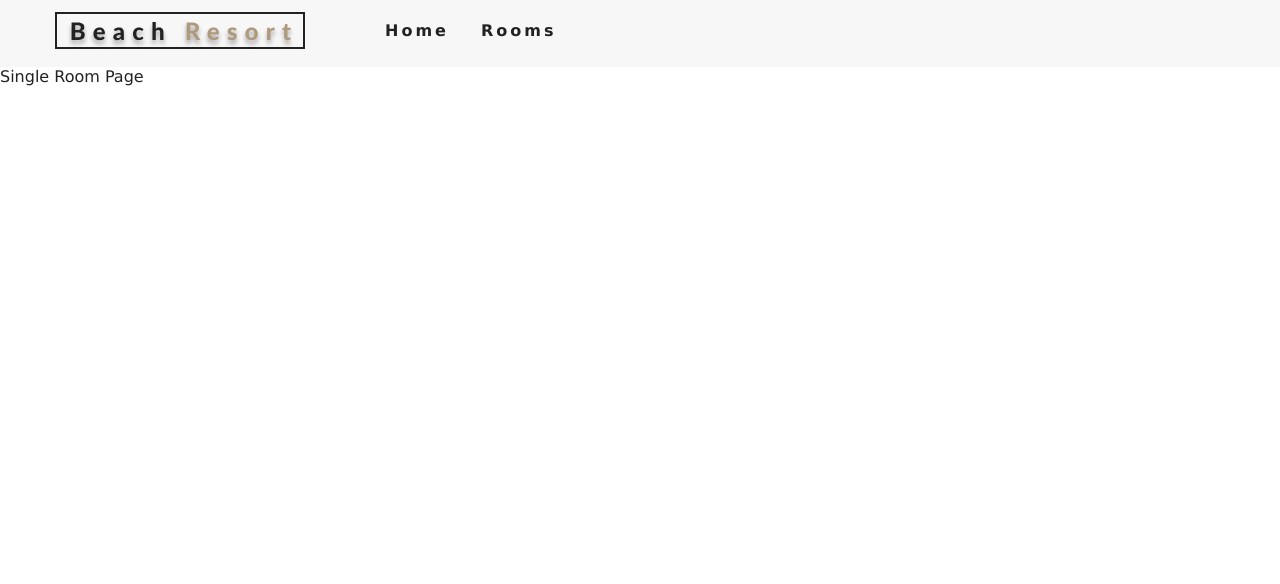
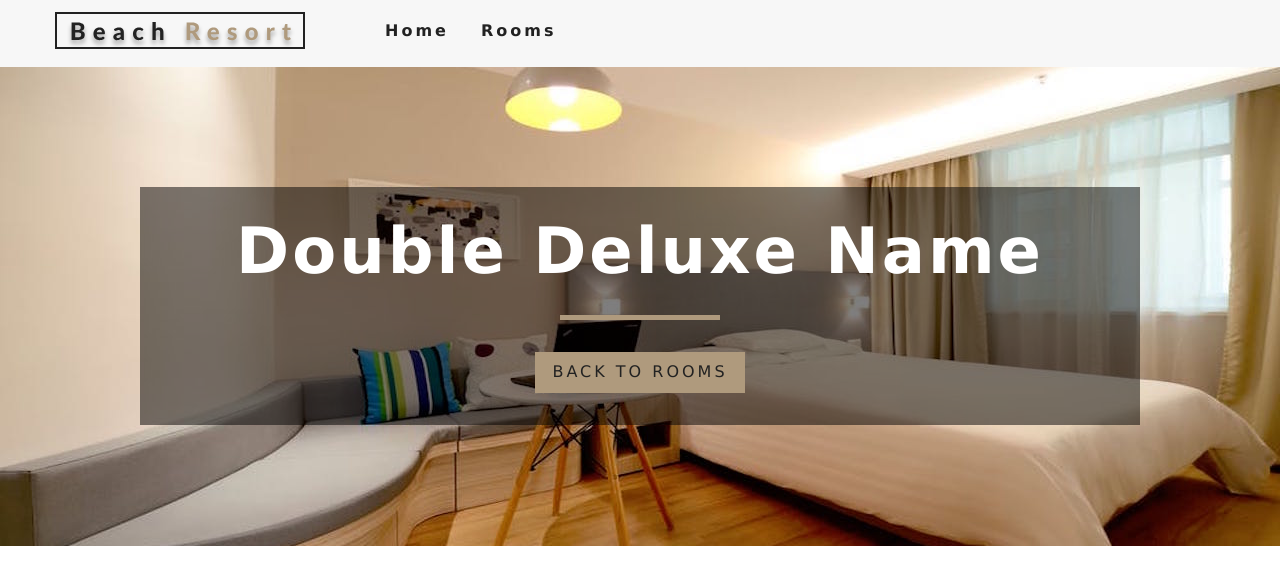
Before and after one commit to imjoymhnt/React-Beach-Resort, a React (Create React App) app: page /rooms/double-deluxe in a window 1280 px wide. Shown: the top 584 px of the page. Built offline with nearby package versions, Linux system fonts and the light colour scheme.

Commit message:
Created some features on SingleRoom component and fixed one error which was coming from the manifest file

```diff
--- a/src/pages/SingleRoom.js
+++ b/src/pages/SingleRoom.js
@@ -17,7 +17,35 @@ export default class SingleRoom extends Component {
   render() {
     const { getRoom } = this.context;
     const room = getRoom(this.state.slug);
-    console.log(room);
-    return <div>Single Room Page</div>;
+    if (!room) {
+      return (
+        <div className="error">
+          <h3>No Such room is availble...</h3>
+          <Link to="/rooms" className="btn-primary">
+            Return back rooms Page
+          </Link>
+        </div>
+      );
+    }
+    const {
+      name,
+      description,
+      capacity,
+      size,
+      price,
+      extras,
+      breakfast,
+      pets,
+      images,
+    } = room;
+    return (
+      <Hero hero="roomsHero">
+        <Banner title={`${name} name`}>
+          <Link to="/rooms" className="btn-primary">
+            Back to rooms
+          </Link>
+        </Banner>
+      </Hero>
+    );
   }
 }
```
Also changed, not shown: public/manifest.json, 1 other file (tests, documents, lock files or other folders).
